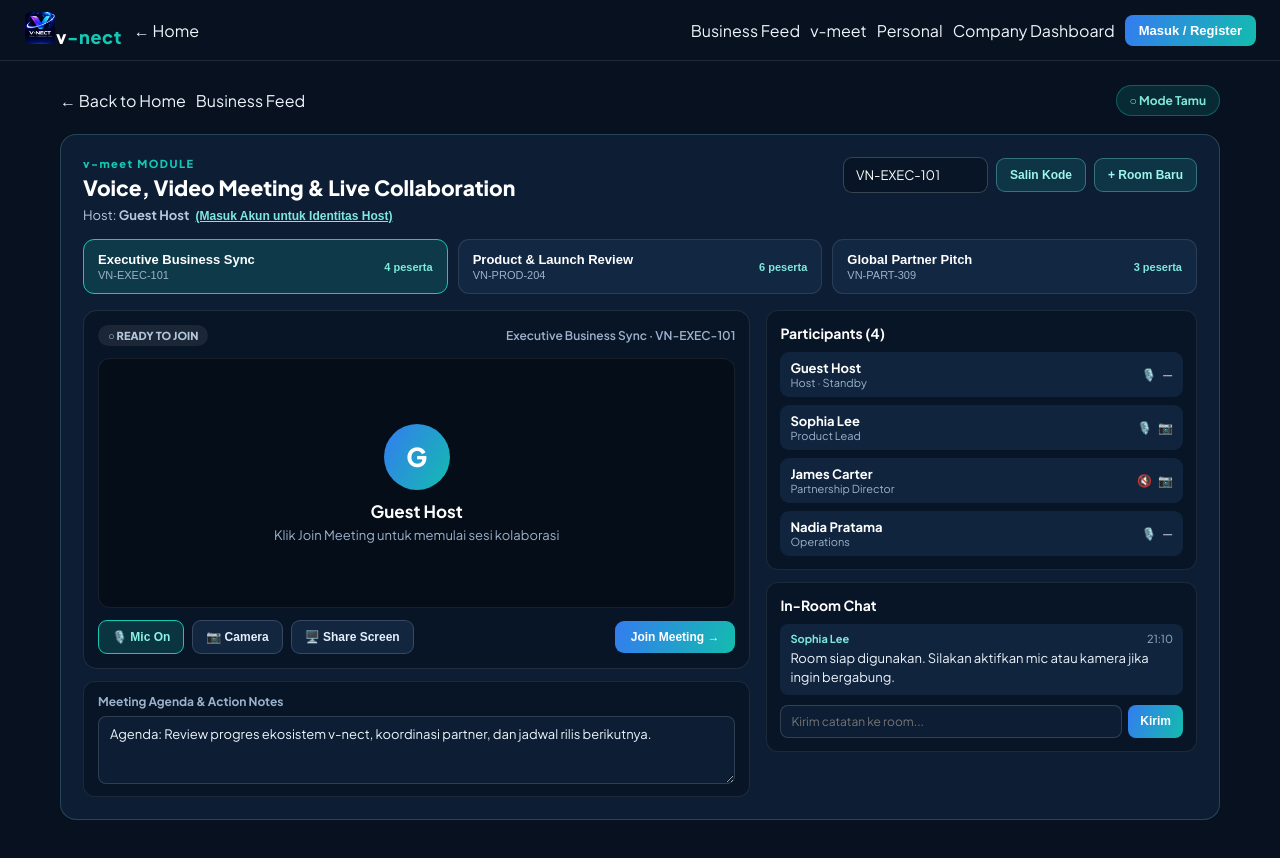
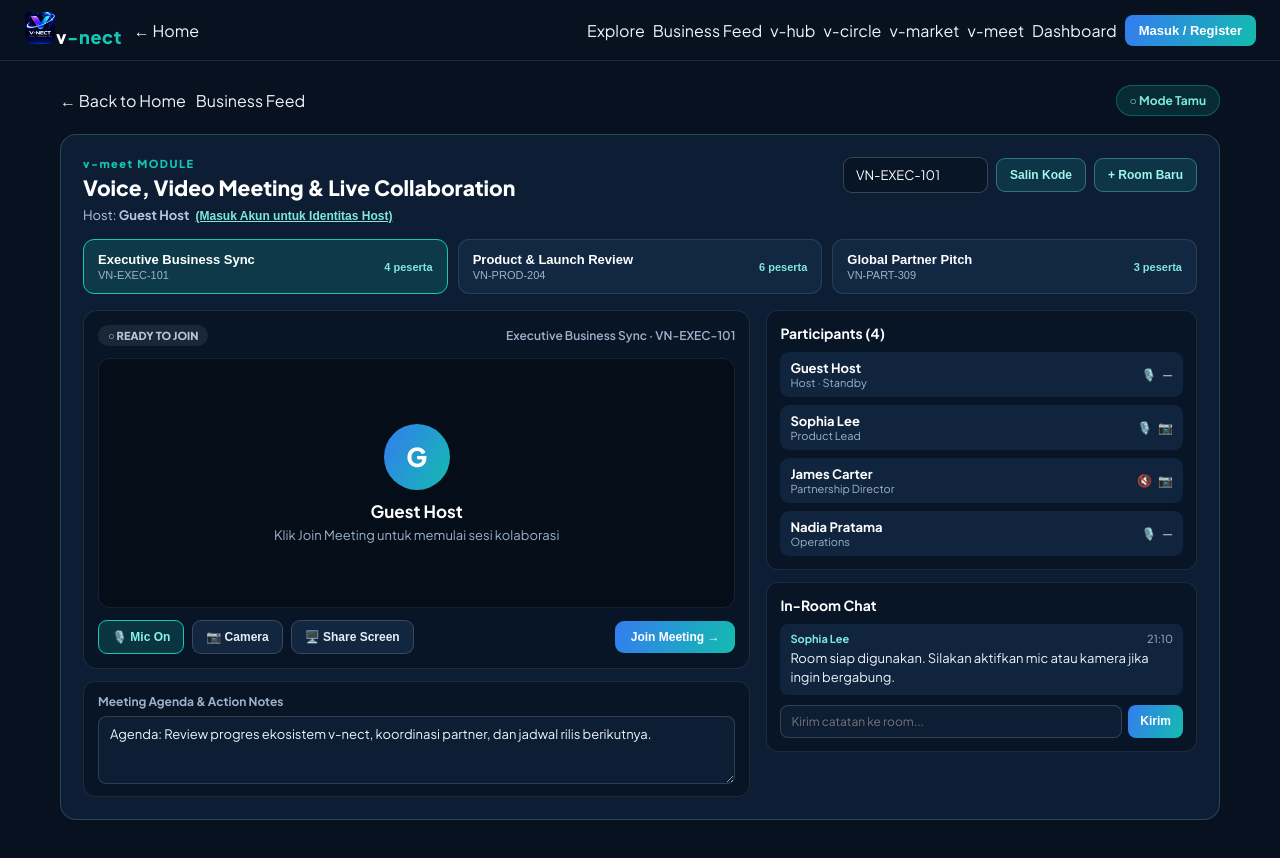
Before and after one commit to HobbiGo/v-nect, a Next.js app: page /v-meet in a window 1280 px wide. Shown: the top 858 px of the page. Built offline with nearby package versions, Linux system fonts and the light colour scheme; no server answers.

Commit message:
Update BusinessFeedNavbar.tsx

```diff
--- a/src/components/BusinessFeedNavbar.tsx
+++ b/src/components/BusinessFeedNavbar.tsx
@@ -2,6 +2,7 @@
 
 import { useEffect, useState } from "react";
 import Link from "next/link";
+import { usePathname } from "next/navigation";
 import { createClient } from "@/lib/supabase";
 import { AccountAuthModal } from "@/components/AccountAuthModal";
 
@@ -10,10 +11,12 @@ type BusinessFeedNavbarProps = {
 };
 
 export function BusinessFeedNavbar({
-  activePath = "/business-feed",
+  activePath,
 }: BusinessFeedNavbarProps) {
-  const supabase = createClient();
+  const pathname = usePathname();
+  const currentPath = activePath || pathname || "/business-feed";
 
+  const [supabase] = useState(() => createClient());
   const [accountLabel, setAccountLabel] = useState<string | null>(null);
   const [authModalOpen, setAuthModalOpen] = useState(false);
 
@@ -64,7 +67,7 @@ export function BusinessFeedNavbar({
       subscription.unsubscribe();
     };
     // eslint-disable-next-line react-hooks/exhaustive-deps
-  }, []);
+  }, [supabase]);
 
   async function handleSignOut() {
     await supabase.auth.signOut();
@@ -94,26 +97,68 @@ export function BusinessFeedNavbar({
 
           <nav className="bf-topbar-nav" aria-label="Business Feed Navigation">
             <Link
+              href="/explore"
+              className={
+                currentPath === "/explore" ? "bf-nav-item active" : "bf-nav-item"
+              }
+            >
+              Explore
+            </Link>
+            <Link
               href="/business-feed"
               className={
-                activePath === "/business-feed" ? "bf-nav-item active" : "bf-nav-item"
+                currentPath === "/business-feed"
+                  ? "bf-nav-item active"
+                  : "bf-nav-item"
               }
             >
               Business Feed
             </Link>
             <Link
+              href="/v-hub"
+              className={
+                currentPath === "/v-hub" ? "bf-nav-item active" : "bf-nav-item"
+              }
+            >
+              v-hub
+            </Link>
+            <Link
+              href="/v-circle"
+              className={
+                currentPath === "/v-circle"
+                  ? "bf-nav-item active"
+                  : "bf-nav-item"
+              }
+            >
+              v-circle
+            </Link>
+            <Link
+              href="/v-market"
+              className={
+                currentPath === "/v-market"
+                  ? "bf-nav-item active"
+                  : "bf-nav-item"
+              }
+            >
+              v-market
+            </Link>
+            <Link
               href="/v-meet"
               className={
-                activePath === "/v-meet" ? "bf-nav-item active" : "bf-nav-item"
+                currentPath === "/v-meet" ? "bf-nav-item active" : "bf-nav-item"
               }
             >
               v-meet
             </Link>
-            <Link href="/personal" className="bf-nav-item">
-              Personal
-            </Link>
-            <Link href="/company-dashboard" className="bf-nav-item">
-              Company Dashboard
+            <Link
+              href="/dashboard"
+              className={
+                currentPath === "/dashboard"
+                  ? "bf-nav-item active"
+                  : "bf-nav-item"
+              }
+            >
+              Dashboard
             </Link>
 
             {accountLabel ? (
@@ -215,15 +260,15 @@ export function BusinessFeedNavbar({
           .bf-topbar-nav {
             display: flex;
             align-items: center;
-            gap: 10px;
+            gap: 8px;
             flex-wrap: wrap;
           }
 
           .bf-nav-item {
-            padding: 8px 13px;
+            padding: 7px 12px;
             border-radius: 8px;
             color: #d6e2f0;
-            font-size: 13px;
+            font-size: 12.5px;
             font-weight: 600;
             text-decoration: none;
             background: rgba(255, 255, 255, 0.05);
```
